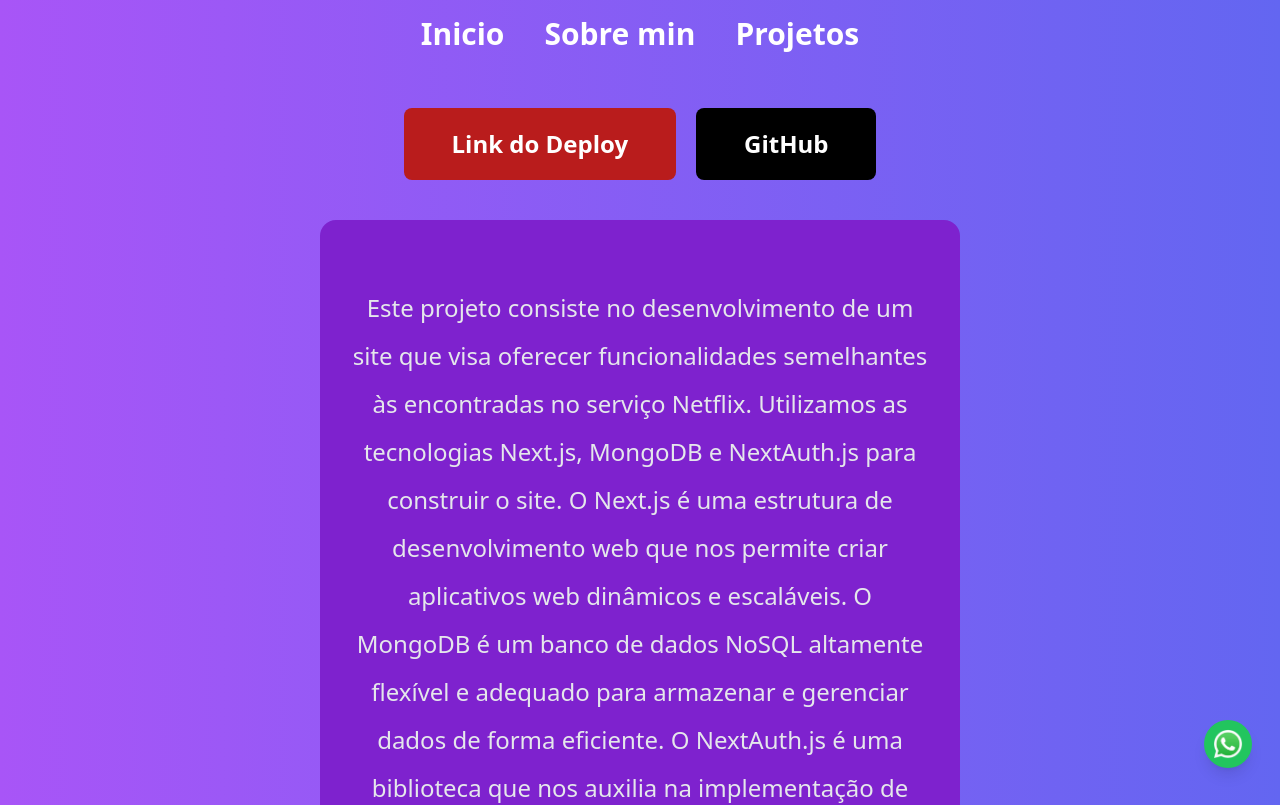
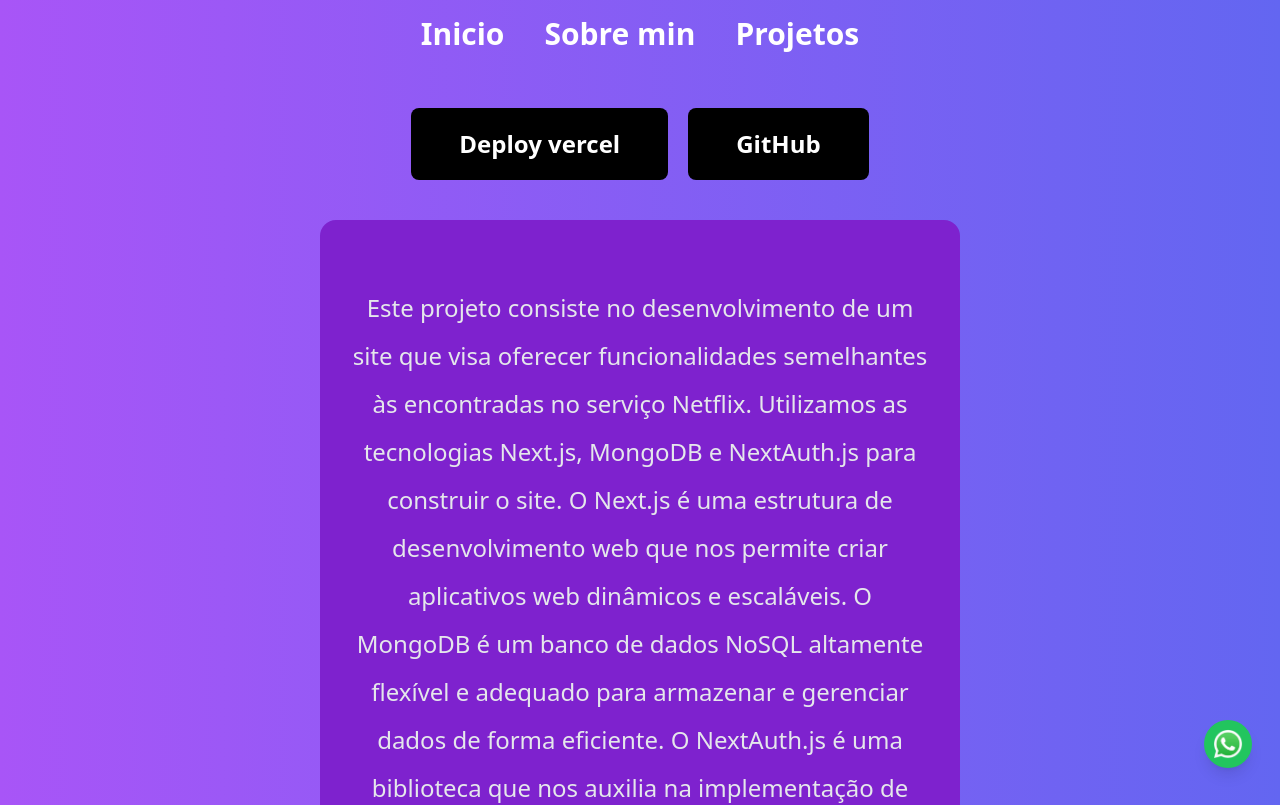
Before and after one commit to jhowk14/Meu_portifolio_em_nextjs, a Next.js app: page /projetos/xesqflix in a window 1280 px wide. Shown: the top 805 px of the page. Built offline with nearby package versions, Linux system fonts and the light colour scheme.

Commit message:
update pages

```diff
--- a/src/app/page.tsx
+++ b/src/app/page.tsx
@@ -1,5 +1,3 @@
-import Image from 'next/image'
-import Link from 'next/link';
 import { FaGithub, FaLinkedin, FaEnvelope, FaInstagram } from 'react-icons/fa';
 import Tecnologia from './components/tecnologia';
 import Projeto from './components/projeto';
@@ -41,7 +39,7 @@ export default function Home() {
       <section className="py-16 px-8 text-gray-600">
         <h2 className="text-3xl font-bold mb-8 text-gray-100 text-center">Minhas tecnologias</h2>
         <div className="grid grid-cols-2 sm:grid-cols-3 md:grid-cols-4 lg:grid-cols-5 xl:grid-cols-6 gap-8">
-          <Tecnologia src="/images/next.png" nome="Nest.JS" />
+          <Tecnologia src="/images/next.png" nome="Next.JS" />
           <Tecnologia src="/images/api.png" nome="API REST" />
           <Tecnologia src="/images/node.svg" nome="NODE" />
           <Tecnologia src="/images/type.png" nome="TypeScript" />
--- a/src/app/projetos/xesqflix/page.tsx
+++ b/src/app/projetos/xesqflix/page.tsx
@@ -4,11 +4,11 @@ export default function Xesq() {
   return (
     <>
       <div className="flex justify-center space-x-5">
-  <p className="mt-10 inline-block bg-red-700 hover:bg-red-900 text-white font-bold py-5 px-12 rounded-lg text-2xl">
-    <Link href="https://xesqflix-pi.vercel.app">Link do Deploy</Link>
-  </p>
+      <p className="mt-10 inline-block bg-black hover:bg-gray-700 text-white font-bold py-5 px-12 rounded-lg text-2xl">
+          <Link href="https://xesqflix-pi.vercel.app">Deploy vercel</Link>
+        </p>
   <p className="mt-10 inline-block bg-black hover:bg-gray-700 text-white font-bold py-5 px-12 rounded-lg text-2xl">
-    <Link href="https://github.com/jhowk14/Xeqsflix_PI">GitHub</Link>
+          <Link href="https://github.com/jhowk14/API_pets_AUTH">GitHub</Link>
   </p>
 </div>
       <div className="flex justify-center">
```
